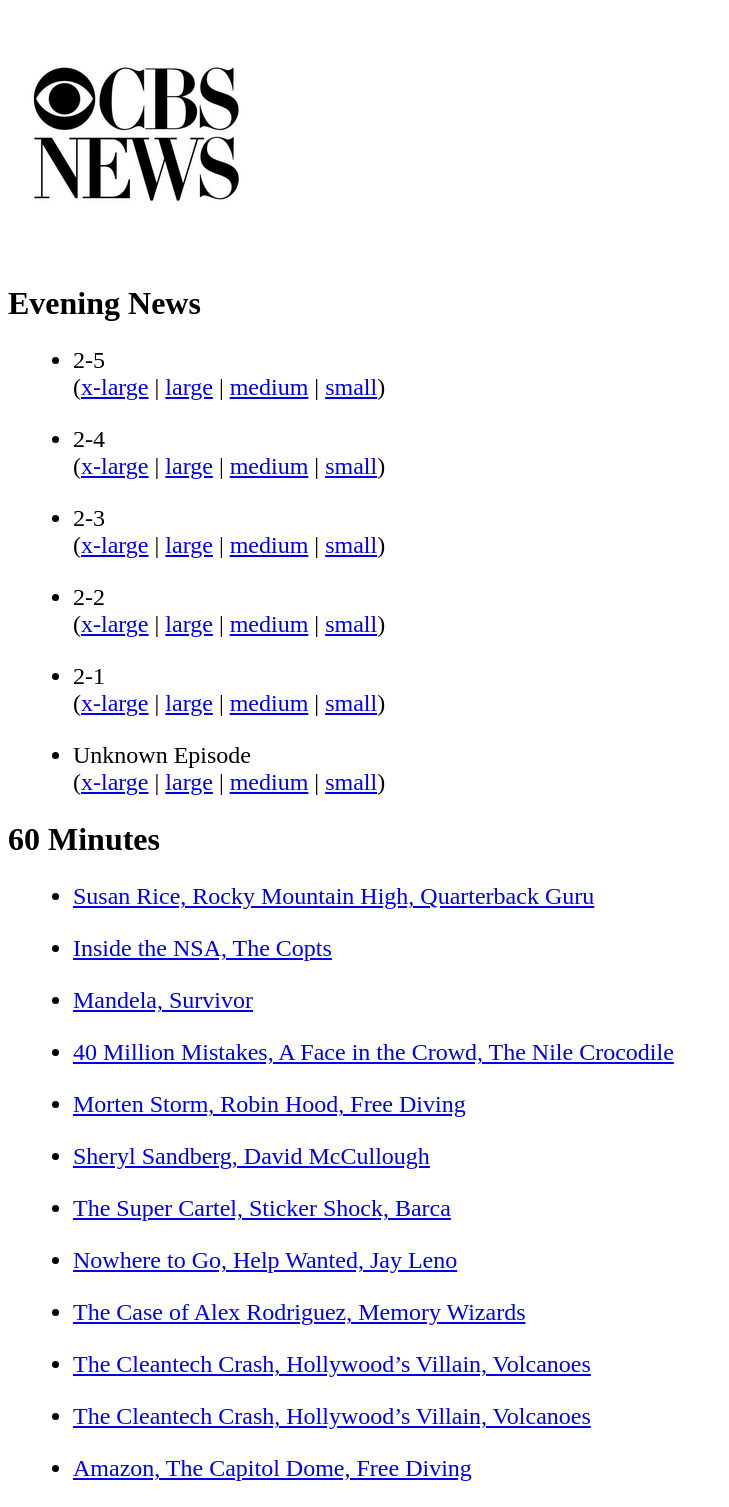
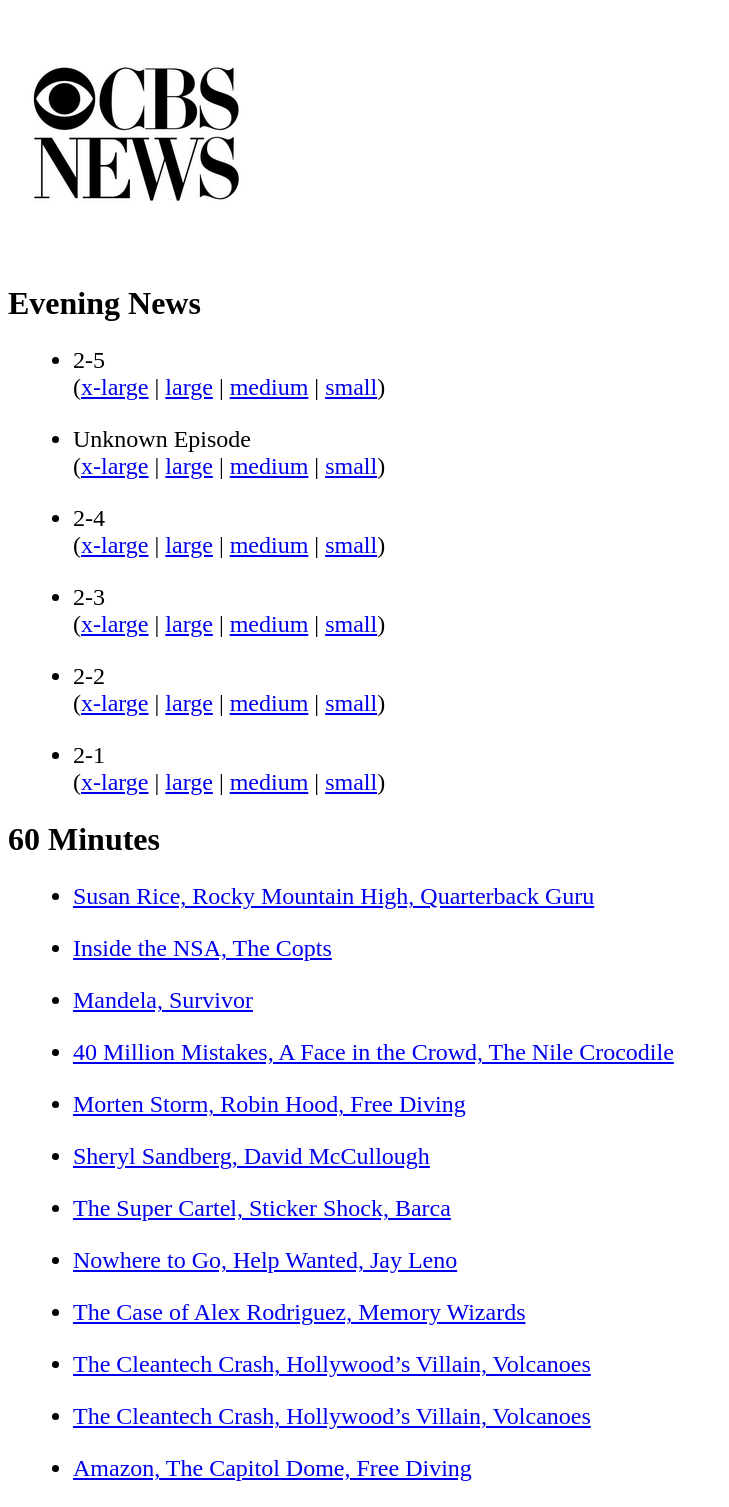
Before and after one commit to jkutner/cbsfeed, a Jekyll site: the page built from index.html, in a window 1280 px wide. Shown: the whole page, without its empty margins (0-729 px from the left). Built offline with Jekyll 4.4.1, drawn with Linux system fonts in a browser that asks for light colours; nearby versions of some CDN libraries; some of the changed lines change nothing that is shown.

Commit message:
Updating with latest episdoes

```diff
--- a/_data/evening_news.yml
+++ b/_data/evening_news.yml
@@ -1,5 +1,12 @@
 ---
 - title: 2-5
+  links:
+    mp4_240: media/2014/02/06/138933315725/EN_020514_Full_240.mp4
+    mp4_740: media/2014/02/06/138933315725/EN_020514_Full_740.mp4
+    mp4_796: media/2014/02/06/138933315725/EN_020514_Full_796.mp4
+    mp4_1296: media/2014/02/06/138933315725/EN_020514_Full_1296.mp4
+  date: 2014-02-05 00:00:00.000000000 +00:00
+- title: Unknown Episode
   links:
     mp4_240: media/2014/02/06/138933315725/EN_020514_Full_240.mp4
     mp4_740: media/2014/02/06/138933315725/EN_020514_Full_740.mp4
@@ -34,10 +41,3 @@
     mp4_796: media/2014/02/02/133966915691/EN_0201_FULL_796.mp4
     mp4_1296: media/2014/02/02/133966915691/EN_0201_FULL_1296.mp4
   date: 2014-02-01 00:00:00.000000000 +00:00
-- title: Unknown Episode
-  links:
-    mp4_240: media/2014/02/05/138240803628/EN_013114_Full_FIX_240.mp4
-    mp4_740: media/2014/02/05/138740803628/EN_013114_Full_FIX_740.mp4
-    mp4_796: media/2014/02/05/138796803628/EN_013114_Full_FIX_796.mp4
-    mp4_1296: media/2014/02/05/1381296803628/EN_013114_Full_FIX_1296.mp4
-  date: 2014-01-31 00:00:00.000000000 +00:00
```
